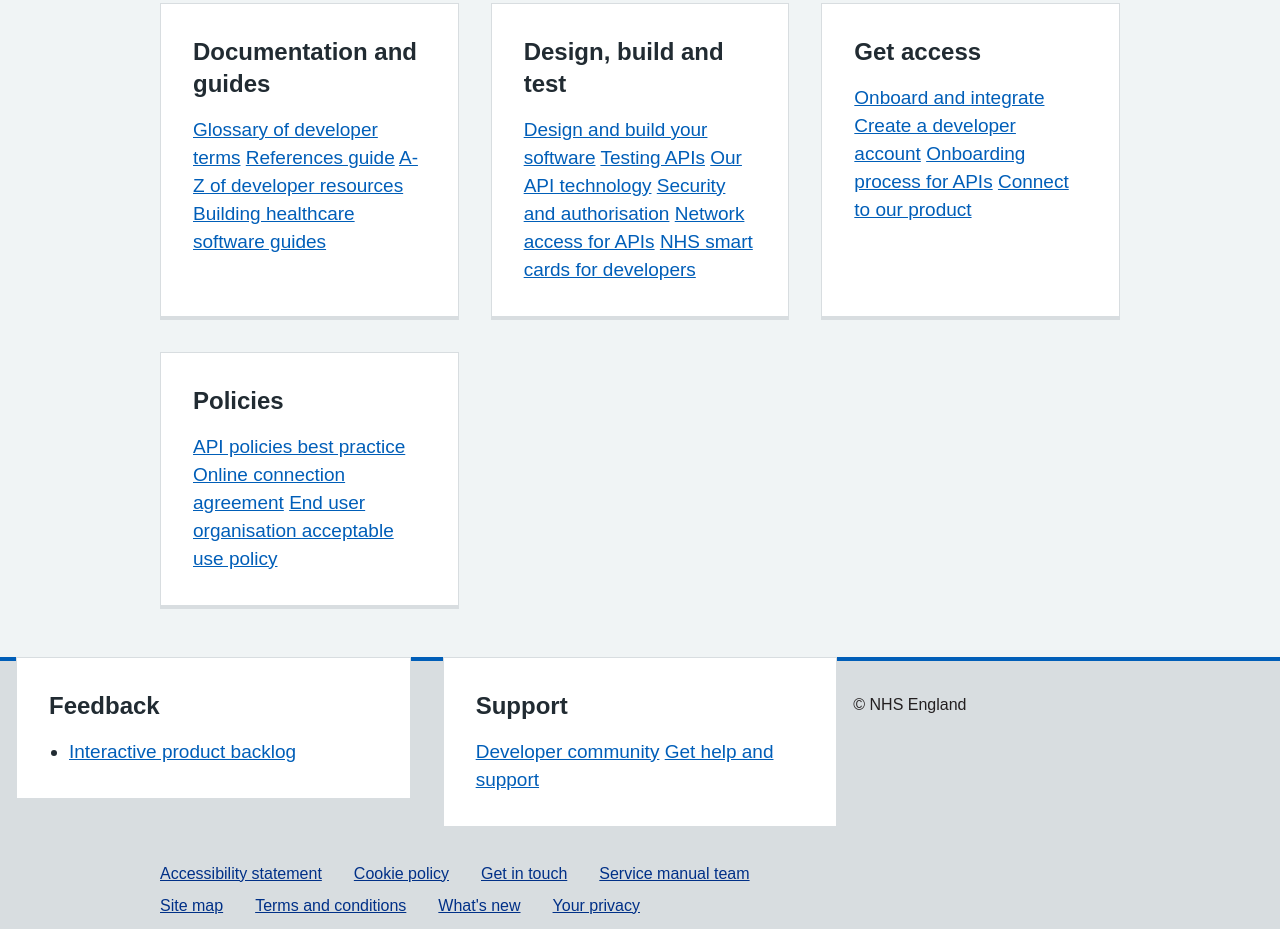
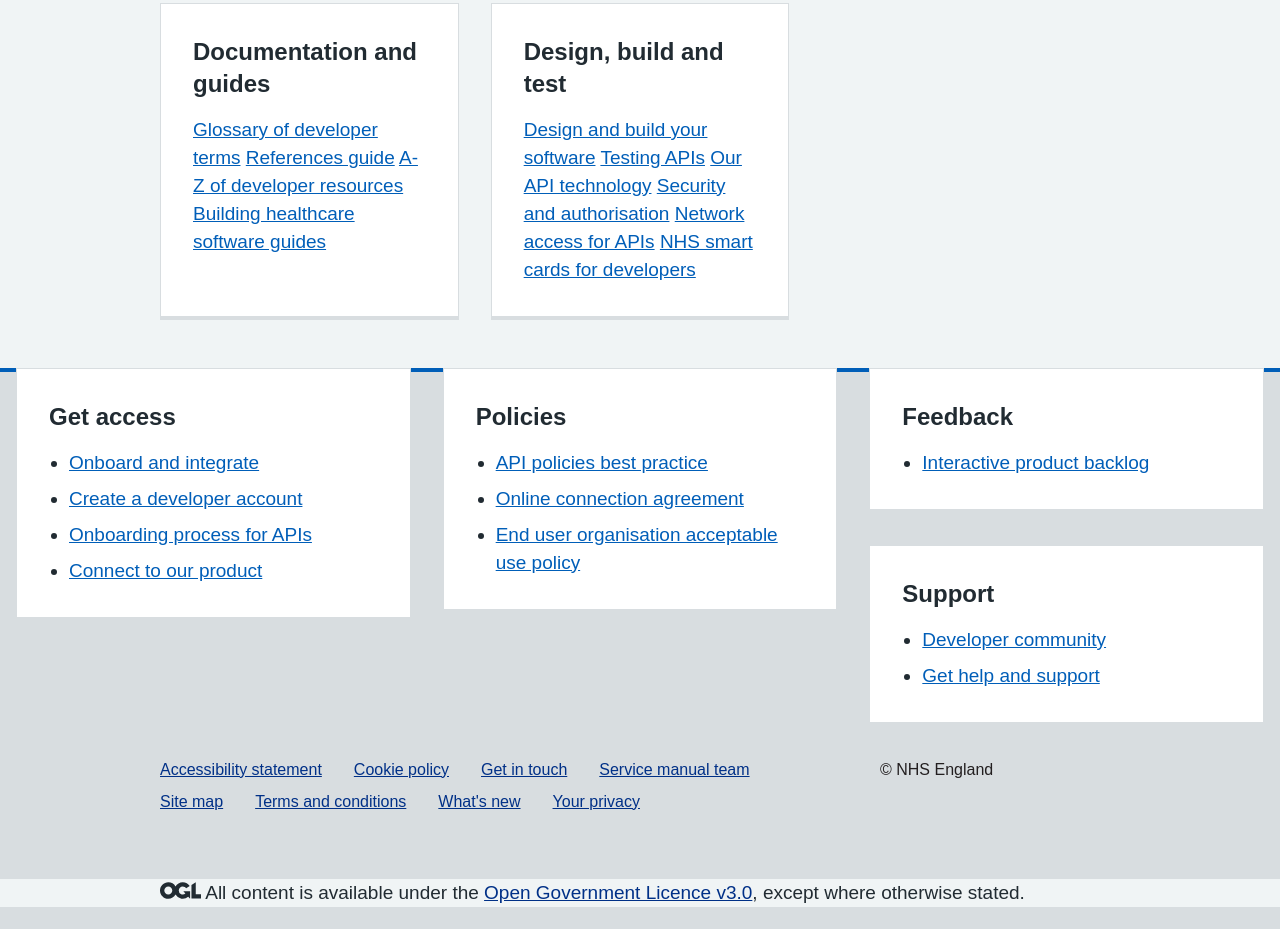
Before and after one commit to jamespallister2/dev-hp, a plain HTML site: page app/views/home.html in a window 1280 px wide. Shown: the part 776-1705 px from the top of the page. Drawn offline with Linux system fonts and the light colour scheme; a script that the page names is missing; a web font is replaced by a local one.

Commit message:
Revert "Update home.html"
This reverts commit 10a883db6b48d3ca501e48dbff67fb3fc117e910.

```diff
--- a/app/views/home.html
+++ b/app/views/home.html
@@ -243,6 +243,7 @@
    <a href="https://digital.nhs.uk/developer/guides-and-documentation/security-and-authorisation">Security and authorisation</a>
    <a href="https://digital.nhs.uk/developer/guides-and-documentation/network-access-for-apis">Network access for APIs</a>
    <a href="https://digital.nhs.uk/services/path-to-live-environments/smartcard-management-in-the-path-to-live-environments">NHS smart cards for developers</a>
+    </ul>
             </div>
           </div>
         </li>
@@ -250,11 +251,12 @@
           <div class="nhsuk-card nhsuk-card--clickable">
             <div class="nhsuk-card__content">
               <h2 class="nhsuk-card__heading nhsuk-heading-m">Get access</h2>
-<p class="nhsuk-card__description">
-<a href="https://digital.nhs.uk/developer/getting-started">Onboard and integrate</a>
-<a href="https://developer.api.nhs.uk/register">Create a developer account</a>
-<a href="https://onboarding.prod.api.platform.nhs.uk/Index">Onboarding process for APIs</a>
-<a href="https://digital.nhs.uk/developer/getting-started">Connect to our product</a>
+           <ul>   <p class="nhsuk-card__description">
+        <li><a href="https://digital.nhs.uk/developer/getting-started">Onboard and integrate</a></li>
+        <li><a href="https://developer.api.nhs.uk/register">Create a developer account</a></li>
+        <li><a href="https://onboarding.prod.api.platform.nhs.uk/Index">Onboarding process for APIs</a></li>
+        <li><a href="https://digital.nhs.uk/developer/getting-started">Connect to our product</a></li>
+    </ul>
             </div>
           </div>
         </li>
@@ -262,10 +264,10 @@
           <div class="nhsuk-card nhsuk-card--clickable">
             <div class="nhsuk-card__content">
               <h2 class="nhsuk-card__heading nhsuk-heading-m">Policies</h2>
-              <p class="nhsuk-card__description">
-<a href="https://digital.nhs.uk/developer/guides-and-documentation/api-policies-and-best-practice">API policies best practice</a>
-<a href="https://digital.nhs.uk/developer/guides-and-documentation/online-connection-agreement">Online connection agreement</a>
-<a href="https://digital.nhs.uk/developer/guides-and-documentation/end-user-organisation-acceptable-use-policy">End user organisation acceptable use policy</a>
+              <p class="nhsuk-card__description"> <ul>
+        <li><a href="https://digital.nhs.uk/developer/guides-and-documentation/api-policies-and-best-practice">API policies best practice</a></li>
+        <li><a href="https://digital.nhs.uk/developer/guides-and-documentation/online-connection-agreement">Online connection agreement</a></li>
+        <li><a href="https://digital.nhs.uk/developer/guides-and-documentation/end-user-organisation-acceptable-use-policy">End user organisation acceptable use policy</a></li>
     </ul>
             </div>
           </div>
@@ -282,9 +284,9 @@
           <div class="nhsuk-card nhsuk-card--clickable">
             <div class="nhsuk-card__content">
               <h2 class="nhsuk-card__heading nhsuk-heading-m">Support</h2>
-              <p class="nhsuk-card__description">
-<a href="https://developer.community.nhs.uk">Developer community</a>
-<a href="https://digital.nhs.uk/developer/help-and-support">Get help and support</a>
+              <p class="nhsuk-card__description">  <ul>
+        <li><a href="https://developer.community.nhs.uk">Developer community</a></li>
+        <li><a href="https://digital.nhs.uk/developer/help-and-support">Get help and support</a></li>
     </ul>
             </div>
           </div>
```
